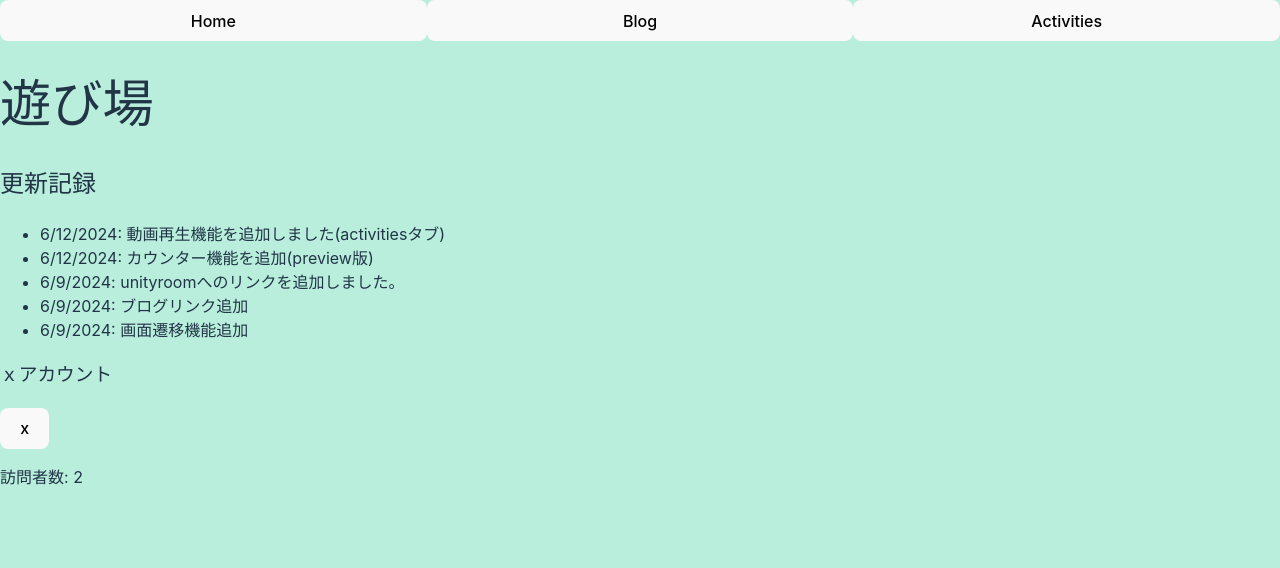
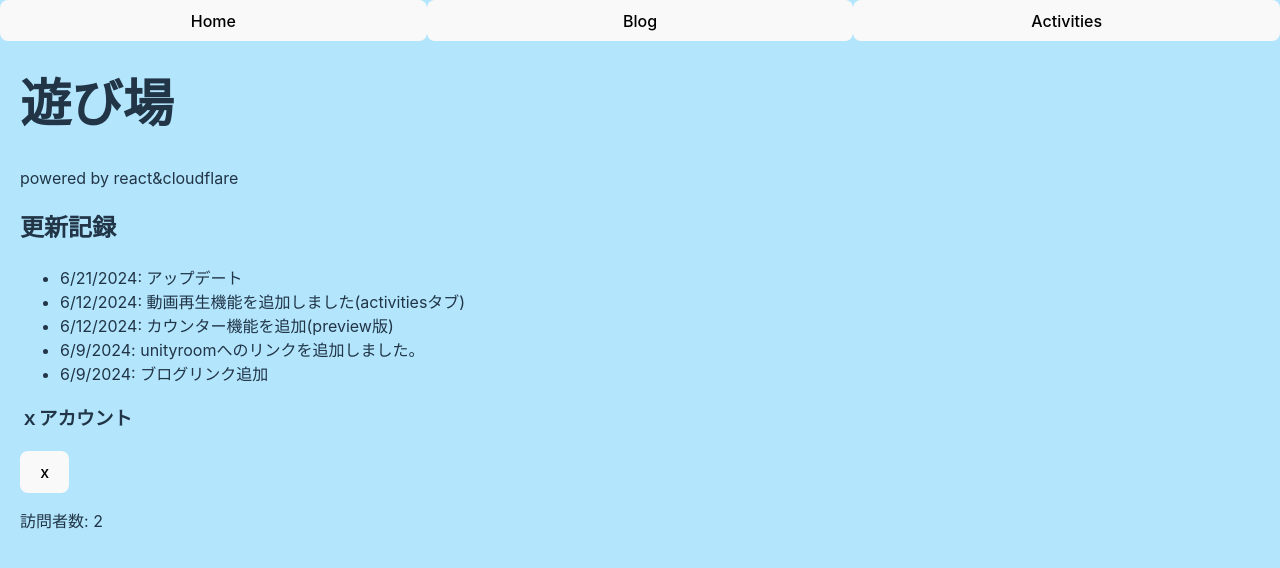
Before and after one commit to alikmpt8529/test, a React (Vite) app: page / in a window 1280 px wide. Shown: the top 568 px of the page. Built offline with nearby package versions, Linux system fonts and the light colour scheme.

Commit message:
0621
画面配色の変更、修正

```diff
--- a/src/App.tsx
+++ b/src/App.tsx
@@ -25,6 +25,7 @@ const updates=[
     {date:new Date('2024-06-09'),text:'ブログリンク追加'},
     {date:new Date('2024-06-09'),text:'画面遷移機能追加'},
     {date:new Date('2024-06-09'),text:'プロジェクト作成'},
+    {date:new Date('2024-06-21'),text:'アップデート'},
 
 ]
 updates.sort((a, b) => new Date(b.date).getTime() - new Date(a.date).getTime());
@@ -36,9 +37,11 @@ updates.sort((a, b) => new Date(b.date).getTime() - new Date(a.date).getTime());
                 <button style={{ flex: 1 }} onClick={() => setCurrentTab('blog')}>Blog</button>
                 <button style={{ flex: 1 }} onClick={() => setCurrentTab('activities')}>Activities</button>
             </div>
+            <div style={{ paddingLeft: '20px' }}> {/* 左に20pxのパディングを追加 */}
                 {currentTab === 'home' && (
                     <div>
                         <h1>遊び場</h1>
+                        <p>powered by react&cloudflare</p>
                         <p className="read-the-docs">
                         </p>
                         <h2>更新記録</h2>
@@ -52,7 +55,7 @@ updates.sort((a, b) => new Date(b.date).getTime() - new Date(a.date).getTime());
                             {"x"}
                         </button>
 
-                    <p>訪問者数: {visitorCount}</p> {/* Display the visitor count */}
+                        <p>訪問者数: {visitorCount}</p>
                     </div>
                 )}
                 {currentTab === 'blog' && (
@@ -65,7 +68,7 @@ updates.sort((a, b) => new Date(b.date).getTime() - new Date(a.date).getTime());
                 )}
                 {currentTab === 'activities' && (
                     <div>
-                    <h2>Activities</h2>
+                        <h2>unity activities</h2>
                         <p>unityroomで公開しているゲーム</p>
                         <p>とにかく寝ろ!!</p>
                         <button onClick={() => window.open('https://unityroom.com/games/tonikaknero', '_blank')}>
@@ -85,15 +88,16 @@ updates.sort((a, b) => new Date(b.date).getTime() - new Date(a.date).getTime());
                         <button onClick={() => window.open('https://unityroom.com/games/ankokushissou', '_blank')}>
                             {"暗黒疾走"}
                         </button>
+                        <h2>react activities</h2>
                         <p>過去にreactを活用したもの</p>
                         <button onClick={() => window.open('https://todo-5o4.pages.dev/', '_blank')}>
                             {"todo"}
                         </button>
                         <p>preview画像</p>
                         <img src={myImage} alt="Todo App" width="400" height="200" />
-                    {/* Activities content goes here */}
                     </div>
                 )}
+            </div>
         </div>
     )
 }
--- a/src/index.css
+++ b/src/index.css
@@ -4,8 +4,8 @@
   font-weight: 400;
 
   color-scheme: light dark;
-  color: rgba(255, 255, 255, 0.87);
-  background-color: #242424;
+  color: rgba(160, 232, 208, 0.737);
+  background-color: #b3e5fc
 
   font-synthesis: none;
   text-rendering: optimizeLegibility;
@@ -28,7 +28,7 @@ body {
   place-items: center;
   min-width: 320px;
   min-height: 100vh;
-  background-color: rgba(160, 232, 208, 0.737);
+  background-color: #b3e5fc;
 }
 
 h1 {
@@ -58,7 +58,7 @@ button:focus-visible {
 @media (prefers-color-scheme: light) {
   :root {
     color: #213547;
-    background-color: #ffffff;
+    background-color: #b3e5fc;
   }
   a:hover {
     color: #747bff;
```
Lines whose indentation alone changed are shown as unchanged.
